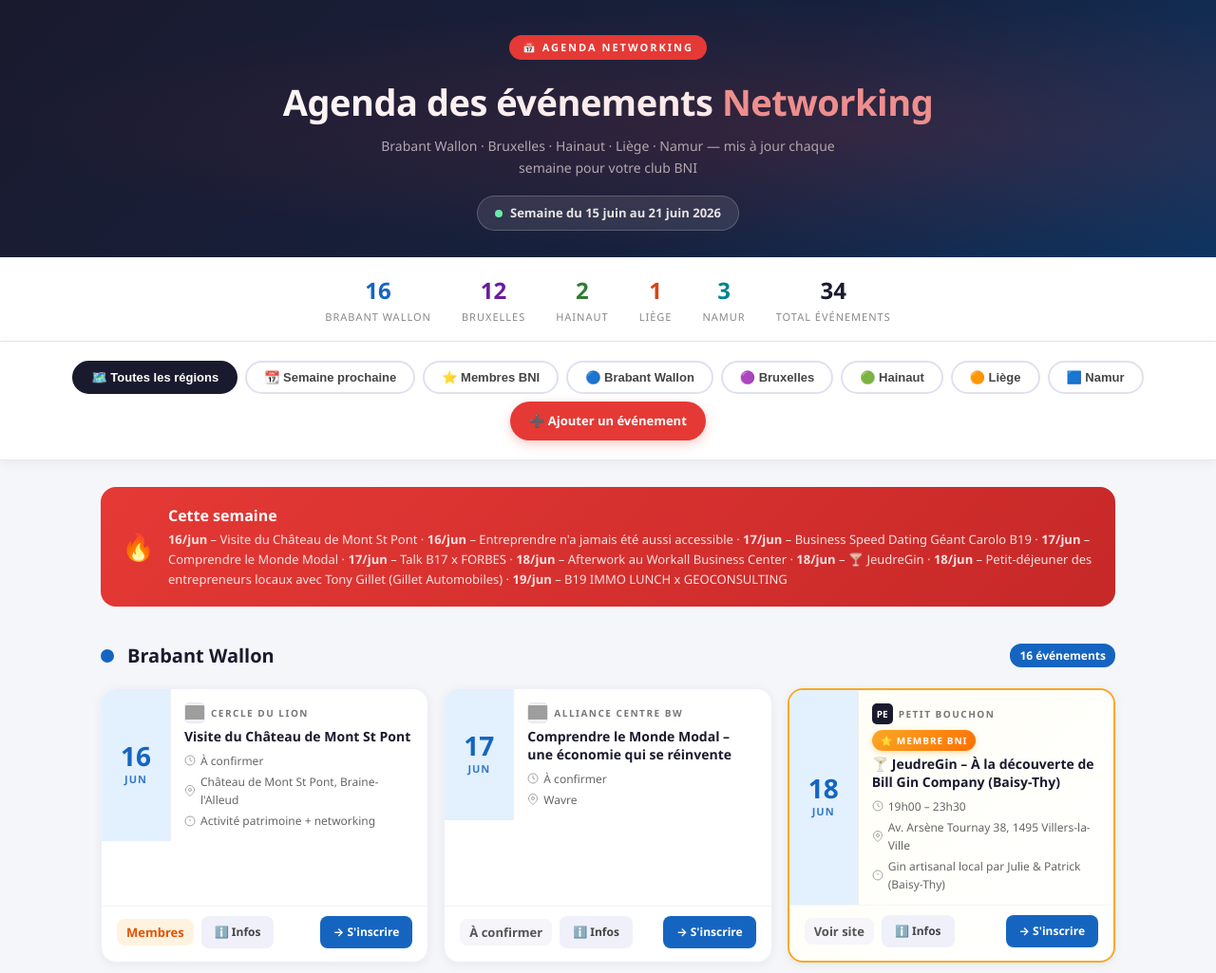
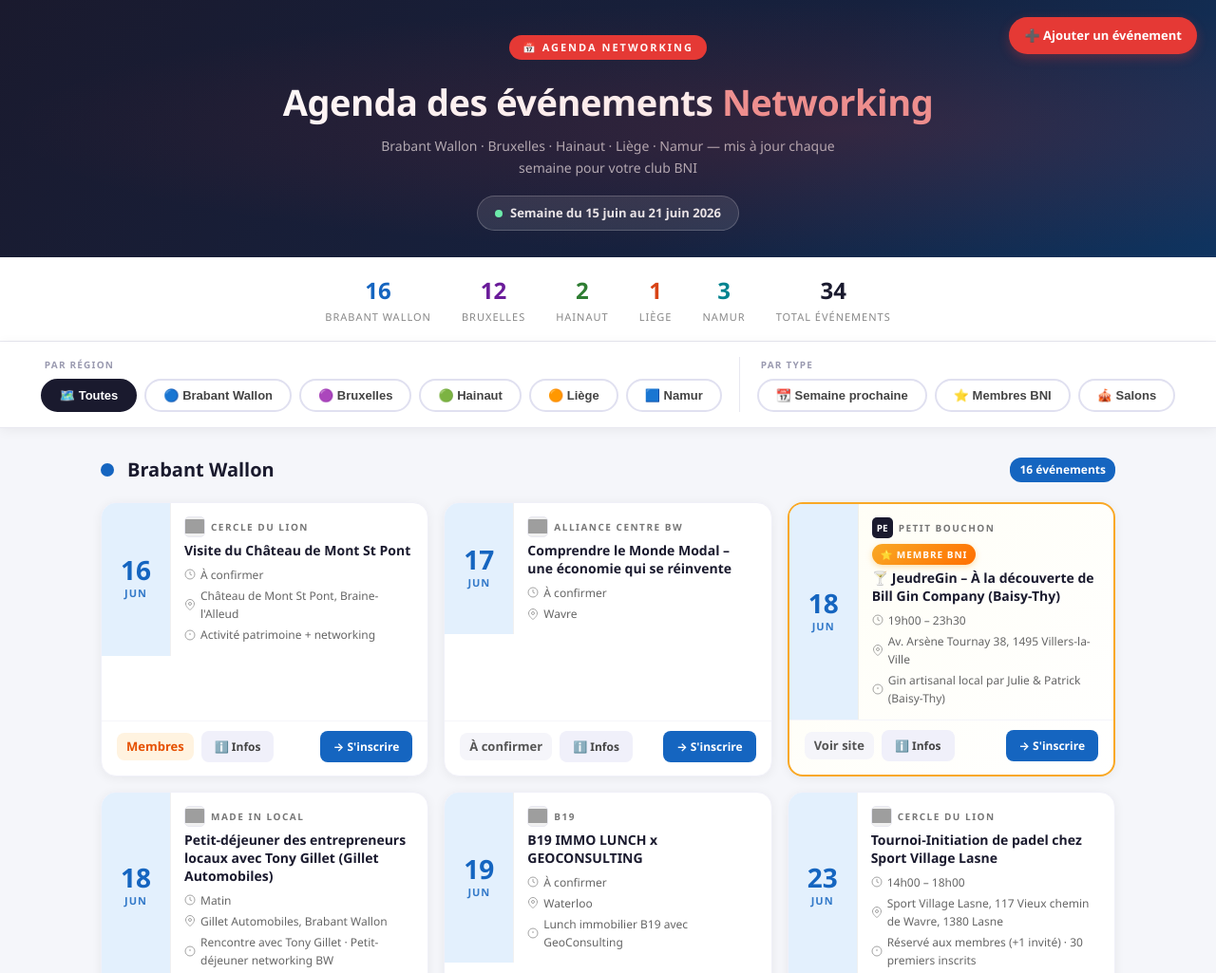
Before and after one commit to nicfilali/bni-events-site, a website: page index.html in a window 1280 px wide. Shown: the top 1025 px of the page at 95% size. Drawn offline with Linux system fonts and the light colour scheme; grey boxes are pictures that could not be loaded.

Commit message:
Push updates UX

```diff
--- a/index.html
+++ b/index.html
@@ -71,19 +71,62 @@
     }
     .week-info .dot { width: 8px; height: 8px; border-radius: 50%; background: #69f0ae; display: inline-block; }
 
+    /* ── Header add-event button (top right) ── */
+    .header-add-btn {
+      position: absolute;
+      top: 18px;
+      right: 20px;
+      z-index: 5;
+      display: inline-flex;
+      align-items: center;
+      gap: 6px;
+      background: #e53935;
+      color: #fff;
+      font-size: 13px;
+      font-weight: 700;
+      text-decoration: none;
+      padding: 9px 16px;
+      border-radius: 24px;
+      box-shadow: 0 4px 12px rgba(229,57,53,0.3);
+      transition: all 0.2s;
+    }
+    .header-add-btn:hover { background: #c62828; transform: translateY(-1px); box-shadow: 0 6px 16px rgba(229,57,53,0.4); }
+    @media (max-width: 600px) {
+      .header-add-btn { position: static; margin: 0 auto 16px; }
+    }
+
     /* ── Filters ── */
     .filters {
       display: flex;
       flex-wrap: wrap;
       justify-content: center;
-      gap: 8px;
-      padding: 20px 24px;
+      align-items: stretch;
+      gap: 10px 18px;
+      padding: 16px 24px;
       background: white;
       border-bottom: 1px solid #e8e8f0;
       position: sticky;
       top: 0;
       z-index: 100;
       box-shadow: 0 2px 12px rgba(0,0,0,0.06);
+    }
+    .filter-group {
+      display: flex;
+      flex-direction: column;
+      gap: 7px;
+    }
+    .filter-group + .filter-group { border-left: 1px solid #e8e8f0; padding-left: 18px; }
+    .filter-group-label {
+      font-size: 10px;
+      font-weight: 800;
+      letter-spacing: 1.2px;
+      text-transform: uppercase;
+      color: #9a9ab0;
+      padding-left: 4px;
+    }
+    .filter-group-btns { display: flex; flex-wrap: wrap; gap: 8px; }
+    @media (max-width: 600px) {
+      .filter-group + .filter-group { border-left: none; padding-left: 0; border-top: 1px solid #e8e8f0; padding-top: 10px; }
     }
     .filter-btn {
       padding: 8px 18px;
@@ -105,6 +148,7 @@
     .filter-btn[data-filter="region:Namur"].active { background: #00838f; border-color: #00838f; }
     .filter-btn[data-filter="nextweek"].active { background: #e53935; border-color: #e53935; }
     .filter-btn[data-filter="bnimember"].active { background: #f9a825; border-color: #f9a825; color: #1a1a2e; }
+    .filter-btn[data-filter="salons"].active { background: #6d4c41; border-color: #6d4c41; }
 
     /* ── Add event button ── */
     .add-event-btn {
@@ -376,21 +420,6 @@
     .btn-register.hai { background: #2e7d32; }
     .btn-register.hai:hover { background: #1b5e20; }
 
-    /* ── This Week Banner ── */
-    .this-week-banner {
-      background: linear-gradient(135deg, #e53935, #c62828);
-      color: white;
-      border-radius: 16px;
-      padding: 18px 22px;
-      margin-bottom: 28px;
-      display: flex;
-      align-items: center;
-      gap: 14px;
-    }
-    .this-week-banner .icon { font-size: 28px; flex-shrink: 0; }
-    .this-week-banner h3 { font-size: 16px; font-weight: 800; margin-bottom: 2px; }
-    .this-week-banner p { font-size: 13px; opacity: 0.85; }
-
     /* ── Region colors ── */
     .bw-color { background: #e3f0fd; color: #1565c0; }
     .bxl-color { background: #f3e5f5; color: #6a1b9a; }
@@ -411,7 +440,6 @@
     .count.nam { background: #00838f; }
 
     /* ── Salons ── */
-    .salons-section-header { margin-top: 48px; padding-top: 28px; border-top: 2px dashed #e0e0e0; }
     .salons-intro { color: #555; font-size: 14px; max-width: 780px; margin: 6px 0 18px; line-height: 1.5; }
     .sector-filters { display: flex; flex-wrap: wrap; gap: 8px; margin-bottom: 22px; }
     .sector-chip { padding: 7px 14px; border-radius: 20px; border: 1px solid #ddd; background: #fff;
@@ -444,6 +472,7 @@
 
 <!-- HEADER -->
 <header>
+  <a href="ajouter-evenement.html" class="header-add-btn">➕ Ajouter un événement</a>
   <div class="header-badge">📅 Agenda Networking</div>
   <h1>Agenda des événements <span>Networking</span></h1>
   <p class="subtitle">Brabant Wallon · Bruxelles · Hainaut · Liège · Namur — mis à jour chaque semaine pour votre club BNI</p>
@@ -467,28 +496,29 @@
 
 <!-- FILTERS -->
 <div class="filters">
-  <button class="filter-btn active" data-filter="all" onclick="applyFilter('all', this)">🗺️ Toutes les régions</button>
-  <button class="filter-btn" data-filter="nextweek" onclick="applyFilter('nextweek', this)">📆 Semaine prochaine</button>
-  <button class="filter-btn" data-filter="bnimember" onclick="applyFilter('bnimember', this)">⭐ Membres BNI</button>
+  <div class="filter-group">
+    <span class="filter-group-label">Par région</span>
+    <div class="filter-group-btns">
+      <button class="filter-btn active" data-filter="all" onclick="applyFilter('all', this)">🗺️ Toutes</button>
       <button class="filter-btn" data-filter="region:Brabant Wallon" onclick="applyFilter('region:Brabant Wallon', this)">🔵 Brabant Wallon</button>
       <button class="filter-btn" data-filter="region:Bruxelles" onclick="applyFilter('region:Bruxelles', this)">🟣 Bruxelles</button>
       <button class="filter-btn" data-filter="region:Hainaut" onclick="applyFilter('region:Hainaut', this)">🟢 Hainaut</button>
       <button class="filter-btn" data-filter="region:Liège" onclick="applyFilter('region:Liège', this)">🟠 Liège</button>
       <button class="filter-btn" data-filter="region:Namur" onclick="applyFilter('region:Namur', this)">🟦 Namur</button>
-  <a href="ajouter-evenement.html" class="filter-btn add-event-btn">➕ Ajouter un événement</a>
+    </div>
+  </div>
+  <div class="filter-group">
+    <span class="filter-group-label">Par type</span>
+    <div class="filter-group-btns">
+      <button class="filter-btn" data-filter="nextweek" onclick="applyFilter('nextweek', this)">📆 Semaine prochaine</button>
+      <button class="filter-btn" data-filter="bnimember" onclick="applyFilter('bnimember', this)">⭐ Membres BNI</button>
+      <button class="filter-btn" data-filter="salons" onclick="applyFilter('salons', this)">🎪 Salons</button>
+    </div>
+  </div>
 </div>
 
 <!-- MAIN -->
 <main>
-
-  <!-- THIS WEEK BANNER -->
-  <div class="this-week-banner" id="thisWeekBanner" style="display:none">
-    <div class="icon">🔥</div>
-    <div>
-      <h3>Cette semaine</h3>
-      <p id="thisWeekText">Des événements ont lieu cette semaine !</p>
-    </div>
-  </div>
 
   <!-- BRABANT WALLON -->
   <div class="section-header" id="section-bw" data-section="Brabant Wallon">
@@ -530,8 +560,9 @@
   </div>
   <div class="events-grid" id="grid-nam"></div>
 
-  <!-- ════════ SALONS PROFESSIONNELS ════════ -->
-  <div class="section-header salons-section-header" id="section-salons">
+  <!-- ════════ SALONS PROFESSIONNELS (vue dédiée, togglée via "Par type") ════════ -->
+  <div id="salons-view" style="display:none">
+    <div class="section-header" id="section-salons">
       <div class="region-dot" style="background:#6d4c41"></div>
       <h2>🎪 Salons professionnels</h2>
       <span class="count" id="badge-salons" style="background:#6d4c41">0</span>
@@ -539,6 +570,7 @@
     <p class="salons-intro">Les grands salons métiers à venir (Belgique &amp; frontaliers, 12 prochains mois) — pour tous les secteurs représentés au Club BNI : bâtiment, immobilier, industrie, communication, santé, HoReCa, automobile et plus.</p>
     <div class="sector-filters" id="sector-filters"></div>
     <div class="events-grid" id="grid-salons"></div>
+  </div>
 
 </main>
 
@@ -1389,15 +1421,6 @@ function init() {
   // Update date
   document.getElementById('update-date').textContent = new Date().toLocaleDateString('fr-BE', { day: 'numeric', month: 'long', year: 'numeric' });
 
-  // This week events
-  const thisWeek = events.filter(e => isThisWeek(e.date, mon, sun));
-  if (thisWeek.length > 0) {
-    const banner = document.getElementById('thisWeekBanner');
-    banner.style.display = 'flex';
-    const names = thisWeek.map(e => `<strong>${e.day}/${e.month.slice(0,3).toLowerCase()}</strong> – ${e.title.split('–')[0].trim()}`).join(' · ');
-    document.getElementById('thisWeekText').innerHTML = names;
-  }
-
   // Counts
   const counts = { "Brabant Wallon": 0, "Bruxelles": 0, "Hainaut": 0, "Liège": 0, "Namur": 0 };
   events.forEach(e => { if (counts[e.region] !== undefined) counts[e.region]++; });
@@ -1431,6 +1454,21 @@ function applyFilter(filter, btn) {
 
   const sections = ['bw', 'bxl', 'hai', 'lg', 'nam'];
   const sectionMap = { bw: 'Brabant Wallon', bxl: 'Bruxelles', hai: 'Hainaut', lg: 'Liège', nam: 'Namur' };
+  const salonsView = document.getElementById('salons-view');
+
+  // ── Vue "Salons" : on masque toutes les régions et on affiche la vue salons ──
+  if (filter === 'salons') {
+    sections.forEach(s => {
+      document.getElementById('section-' + s).style.display = 'none';
+      document.getElementById('grid-' + s).style.display = 'none';
+    });
+    const ge = document.getElementById('globalEmpty');
+    if (ge) ge.remove();
+    salonsView.style.display = 'block';
+    return;
+  }
+  // Toute autre vue : on cache les salons
+  salonsView.style.display = 'none';
 
   // Determine region visibility + card-level filter
   let regionFilter = null;  // null = all regions
--- /dev/null
+++ b/package.json
@@ -0,0 +1,5 @@
+{
+  "dependencies": {
+    "jsdom": "^29.1.1"
+  }
+}
```
Also changed, not shown: 1 other file. Lines whose indentation alone changed are shown as unchanged.
